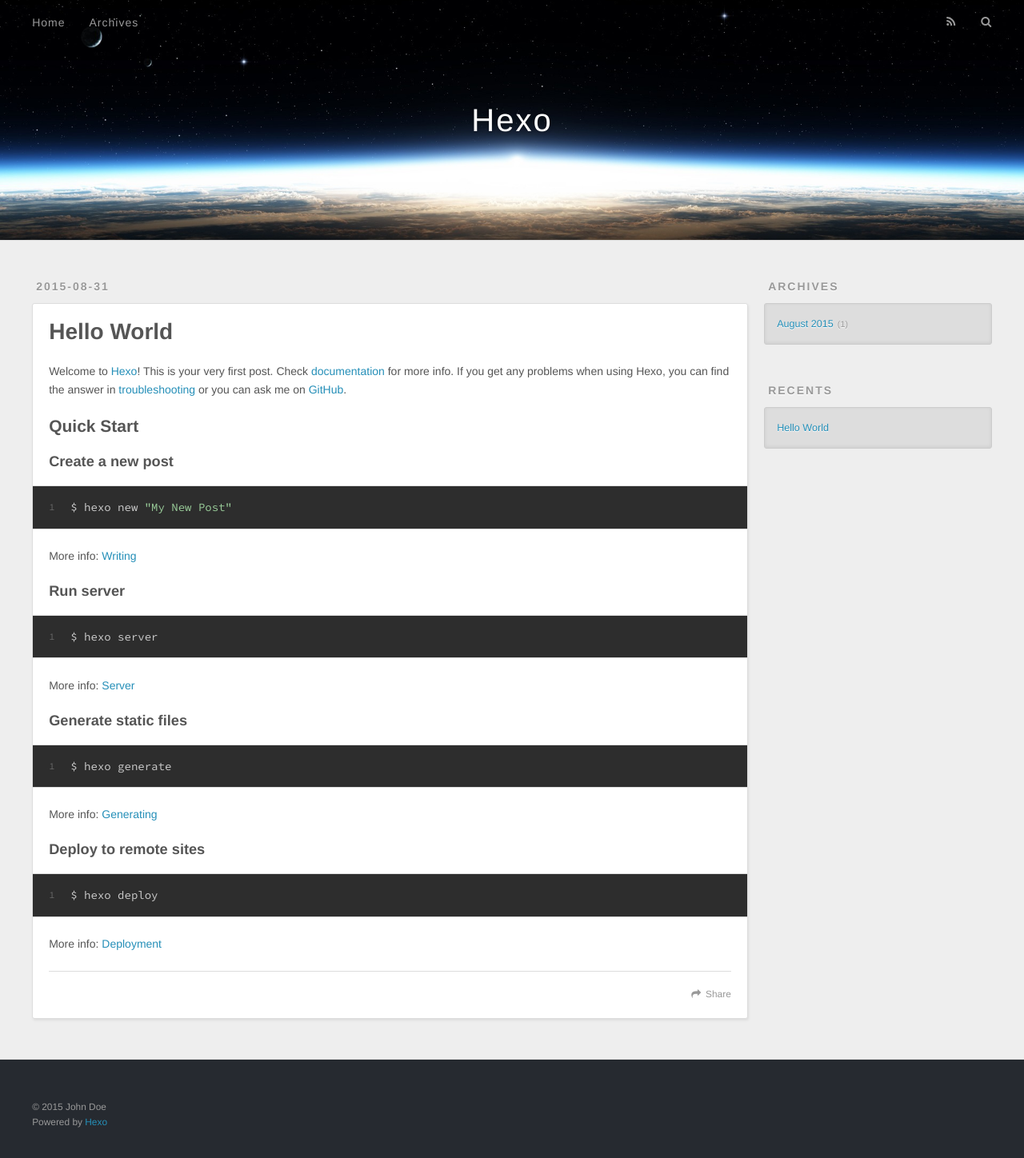
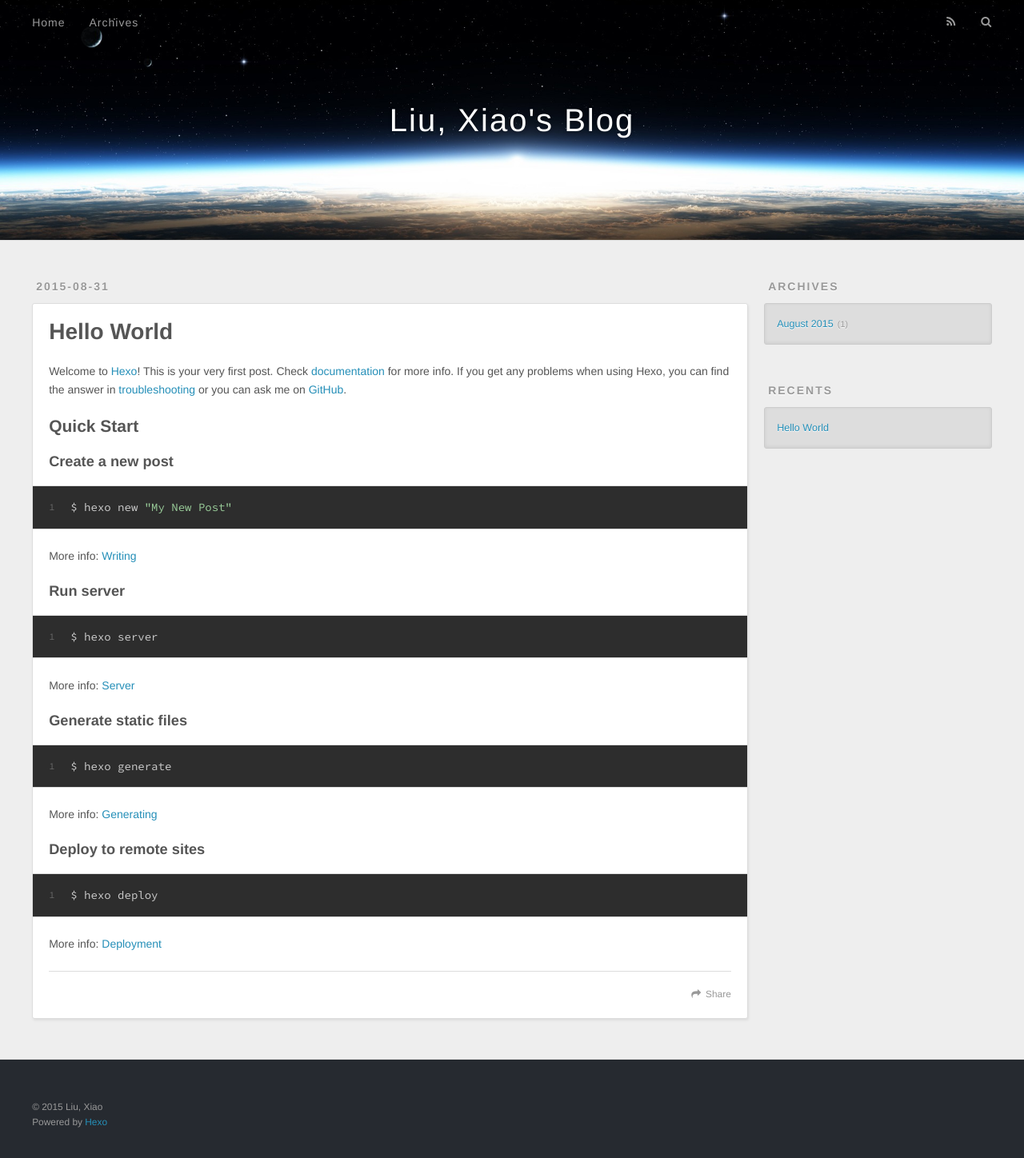
Before and after one commit to awesome-liuxiao/blog, a plain HTML site: page index.html in a window 1280 px wide. Shown: the whole page at 80% size. Drawn offline with nearby package versions, Linux system fonts and the light colour scheme.

Commit message:
Site updated: 2015-08-31 17:46:02

```diff
--- a/index.html
+++ b/index.html
@@ -3,19 +3,19 @@
 <head>
   <meta charset="utf-8">
 
-  <title>Hexo</title>
+  <title>Liu, Xiao&#39;s Blog</title>
   <meta name="viewport" content="width=device-width, initial-scale=1, maximum-scale=1">
-  <meta name="description">
+  <meta name="description" content="This blog includes everything about Liu, Xiao.">
 <meta property="og:type" content="website">
-<meta property="og:title" content="Hexo">
+<meta property="og:title" content="Liu, Xiao's Blog">
 <meta property="og:url" content="http://liuxiaoworld.github.io/blog/index.html">
-<meta property="og:site_name" content="Hexo">
-<meta property="og:description">
+<meta property="og:site_name" content="Liu, Xiao's Blog">
+<meta property="og:description" content="This blog includes everything about Liu, Xiao.">
 <meta name="twitter:card" content="summary">
-<meta name="twitter:title" content="Hexo">
-<meta name="twitter:description">
+<meta name="twitter:title" content="Liu, Xiao's Blog">
+<meta name="twitter:description" content="This blog includes everything about Liu, Xiao.">
 
-    <link rel="alternative" href="/atom.xml" title="Hexo" type="application/atom+xml">
+    <link rel="alternative" href="/atom.xml" title="Liu, Xiao&#39;s Blog" type="application/atom+xml">
 
 
     <link rel="icon" href="/favicon.png">
@@ -33,7 +33,7 @@
   <div id="header-outer" class="outer">
     <div id="header-title" class="inner">
       <h1 id="logo-wrap">
-        <a href="/" id="logo">Hexo</a>
+        <a href="/" id="logo">Liu, Xiao&#39;s Blog</a>
       </h1>
 
     </div>
@@ -96,7 +96,7 @@
 
     </div>
     <footer class="article-footer">
-      <a data-url="http://liuxiaoworld.github.io/blog/2015/08/31/hello-world/" data-id="cidzobna60000kfpvz3o8utvk" class="article-share-link">Share</a>
+      <a data-url="http://liuxiaoworld.github.io/blog/2015/08/31/hello-world/" data-id="cidzoll3w0000lnpvo6sp59ry" class="article-share-link">Share</a>
 
 
     </footer>
@@ -148,7 +148,7 @@
 
   <div class="outer">
     <div id="footer-info" class="inner">
-      &copy; 2015 John Doe<br>
+      &copy; 2015 Liu, Xiao<br>
       Powered by <a href="http://hexo.io/" target="_blank">Hexo</a>
     </div>
   </div>
```
Also changed, not shown: 2015/08/31/hello-world/index.html (+6 -6 lines), archives/2015/08/index.html (+10 -10 lines), archives/2015/index.html (+10 -10 lines), archives/index.html (+10 -10 lines).
